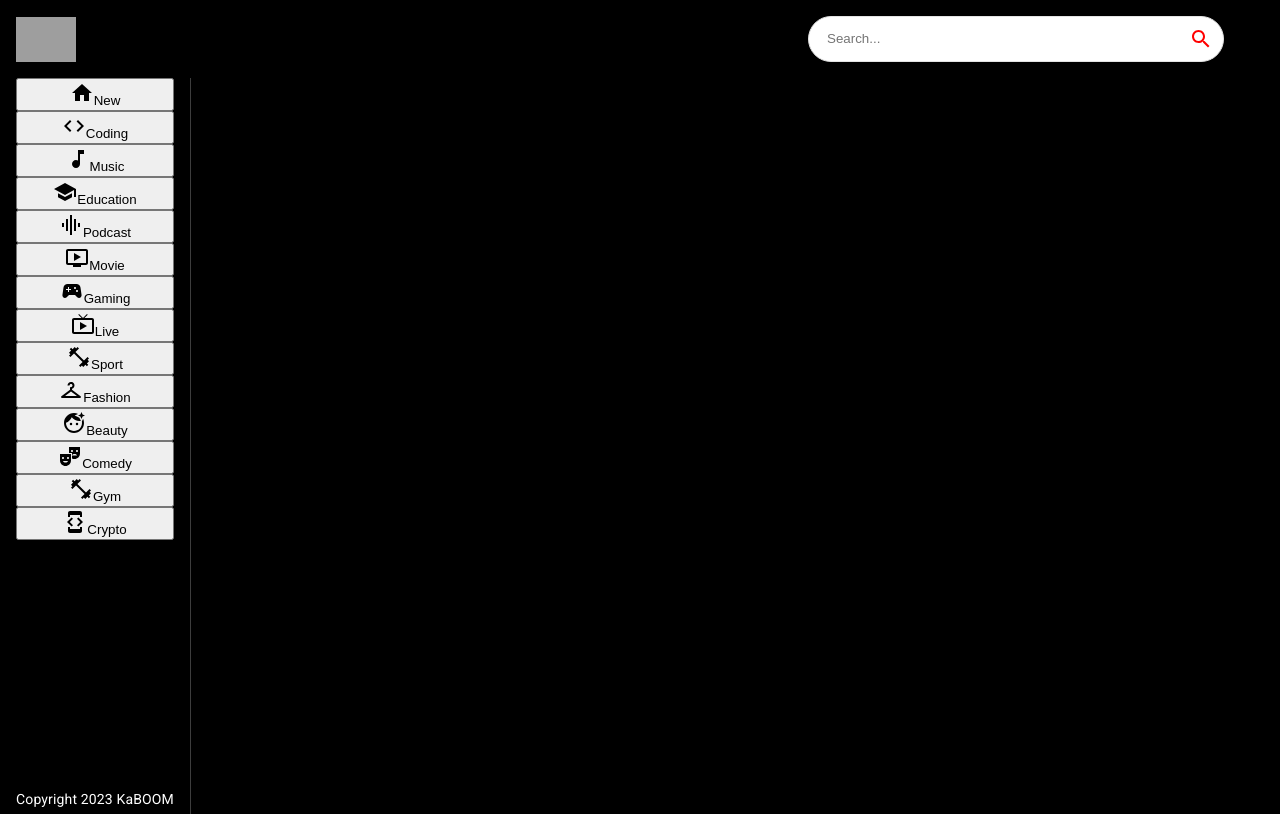
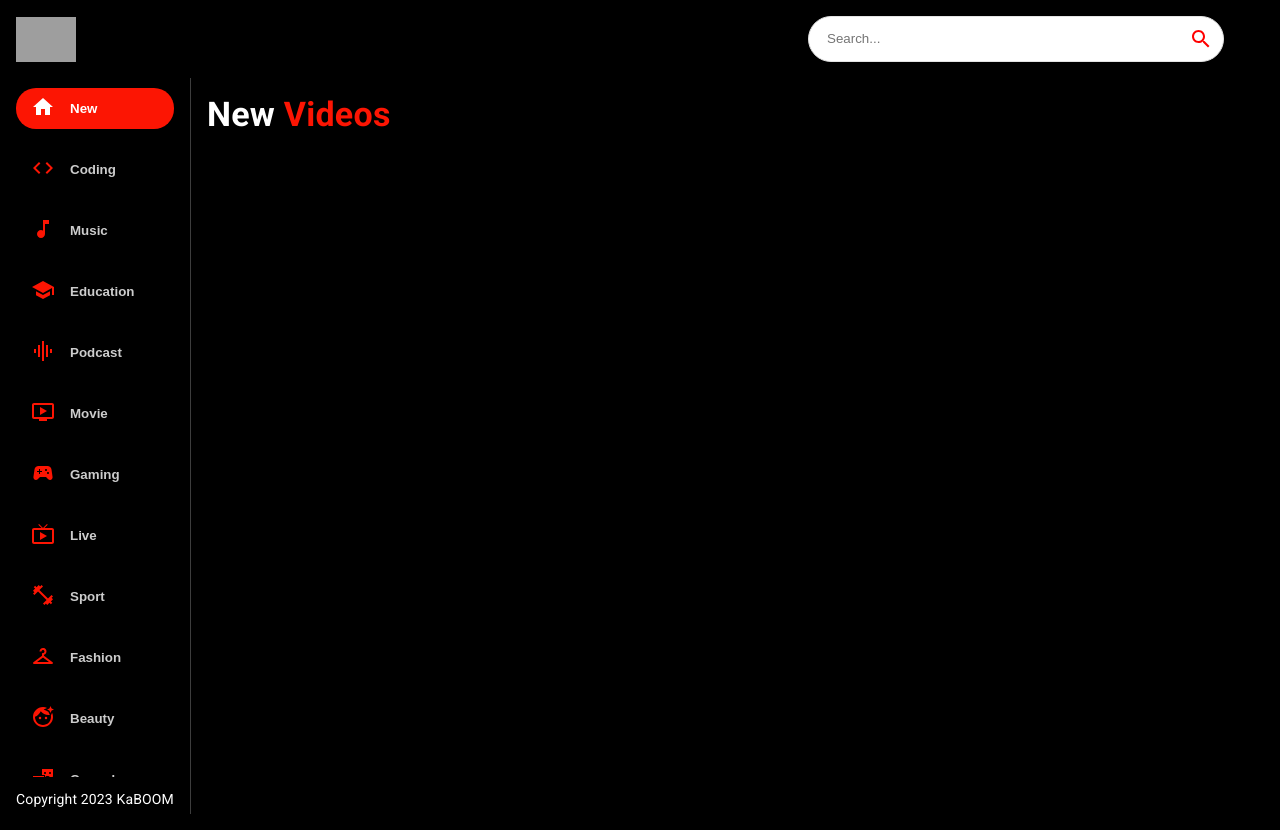
Before and after one commit to xrmaalk/video-share, a React (Create React App) app: page / in a window 1280 px wide. Built offline with nearby package versions, Linux system fonts and the light colour scheme; grey boxes are pictures that could not be loaded.

Commit message:
Component update
Videos added

```diff
--- a/src/components/Feed.jsx
+++ b/src/components/Feed.jsx
@@ -1,6 +1,6 @@
 import { useState, useEffect } from "react";
 import { Box, Stack, Typography } from "@mui/material";
-import SideBar from "./SideBar";
+import { SideBar, Videos } from "./";
 
 const Feed = () => {
   return (
@@ -22,6 +22,17 @@ const Feed = () => {
           Copyright 2023 KaBOOM
         </Typography>
       </Box>
+      <Box p={2} sx={{ overflowY: "auto", height: "90vh", flex: 2 }}>
+        <Typography
+          variant="h4"
+          fontWeight="bold"
+          mb={2}
+          sx={{ color: "#fff" }}
+        >
+          New <span style={{ color: "#FC1503" }}>Videos</span>
+        </Typography>
+        <Videos videos={[]} />
+      </Box>
     </Stack>
   );
 };
--- a/src/components/SideBar.jsx
+++ b/src/components/SideBar.jsx
@@ -1,6 +1,7 @@
 import { Stack } from "@mui/material";
 import { categories } from "../utils/constants";
-import { Category } from "@mui/icons-material";
+
+const selectedCategory = "New";
 
 const SideBar = () => (
   <Stack
@@ -11,10 +12,28 @@ const SideBar = () => (
       flexDirection: { md: "column" },
     }}
   >
-    {categories.map((Category) => (
-      <button>
-        <span>{Category.icon}</span>
-        <span>{Category.name}</span>
+    {categories.map((category) => (
+      <button
+        className="category-btn"
+        style={{
+          background: category.name === selectedCategory && "#FC1503",
+          color: "#fff",
+        }}
+        key={category.name}
+      >
+        <span
+          style={{
+            color: category.name === selectedCategory ? "#fff" : "#FC1503",
+            marginRight: "15px",
+          }}
+        >
+          {category.icon}
+        </span>
+        <span
+          style={{ opacity: category.name === selectedCategory ? "1" : "0.8" }}
+        >
+          {category.name}
+        </span>
       </button>
     ))}
   </Stack>
--- /dev/null
+++ b/src/components/Videos.jsx
@@ -0,0 +1,7 @@
+import React from "react";
+
+const Videos = () => {
+  return <div>Videos</div>;
+};
+
+export default Videos;
--- a/src/components/index.js
+++ b/src/components/index.js
@@ -5,3 +5,4 @@ export { default as VideoDetail } from "./VideoDetail";
 export { default as SearchFeed } from "./SearchFeed";
 export { default as SearchBar } from "./SearchBar";
 export { default as SideBar } from "./SideBar";
+export { default as Videos } from "./Videos";
```
